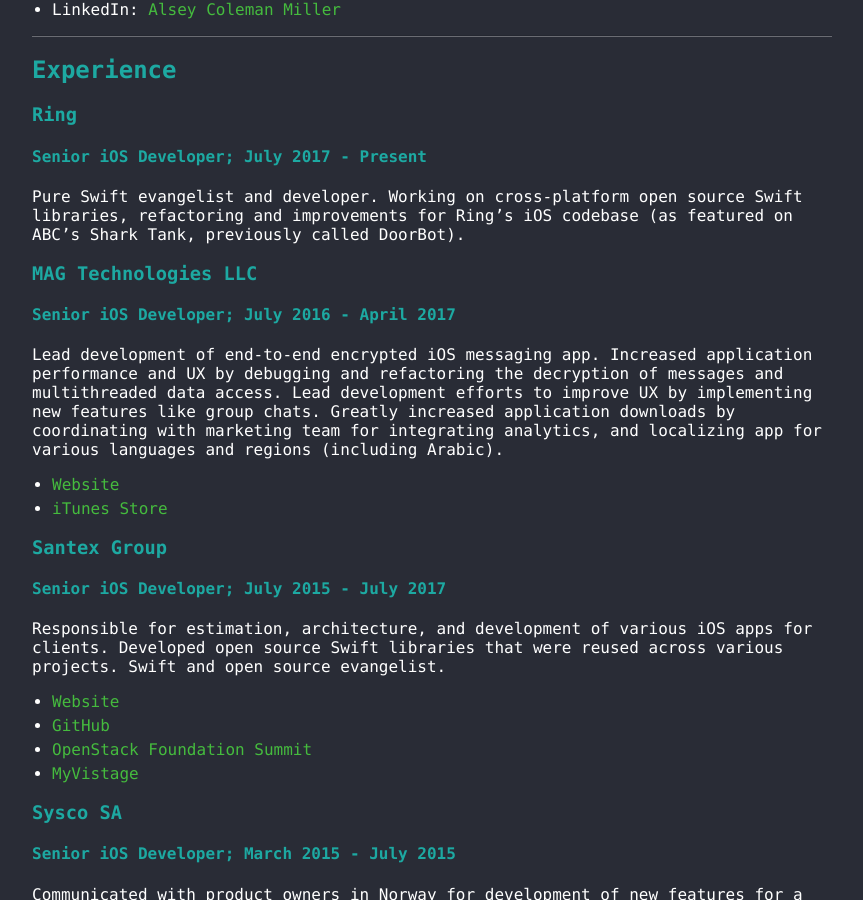
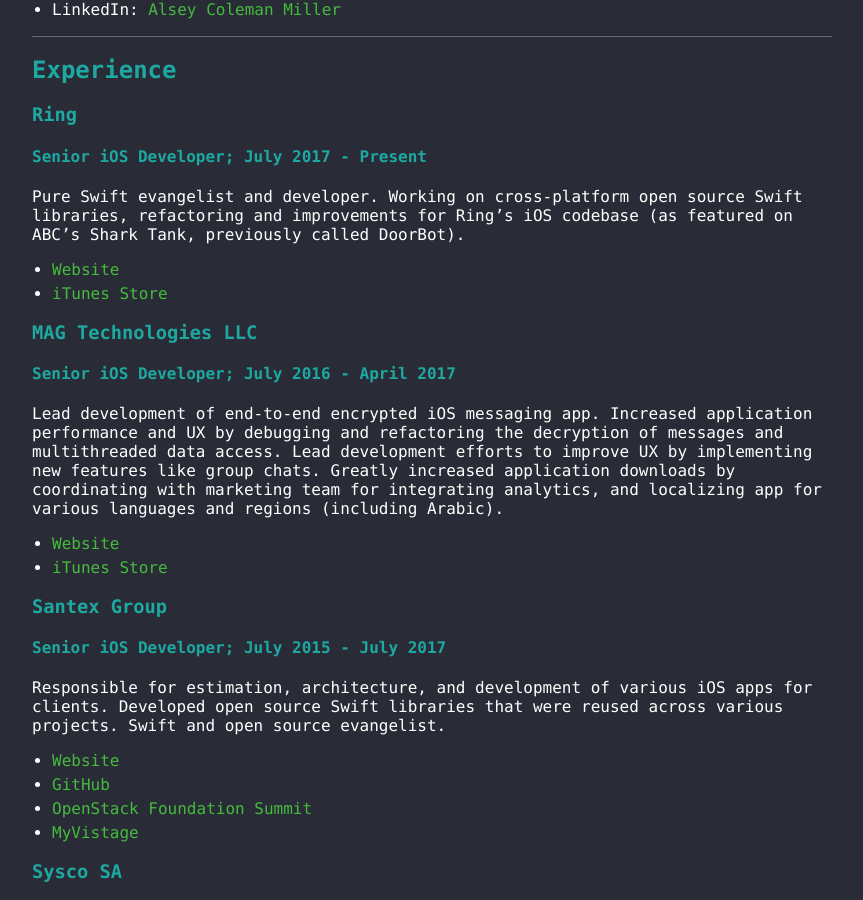
Before and after one commit to colemancda/colemancda.github.io, a Jekyll site: the page built from about.md, in a window 1280 px wide and 900 px high, scrolled down 717 px. Shown: the whole window, without its empty margins (208-1071 px from the left). Built offline with Jekyll 4.4.1, drawn with Linux system fonts in a browser that asks for light colours; our own code applies the rules of GitHub Pages for plain Markdown files.

Commit message:
Updated About Me page

```diff
--- a/about.md
+++ b/about.md
@@ -39,6 +39,9 @@ Seasoned iOS Developer experienced in designing and developing custom applicatio
 #### Senior iOS Developer; July 2017 - Present
 
 Pure Swift evangelist and developer. Working on cross-platform open source Swift libraries, refactoring and improvements for Ring's iOS codebase (as featured on ABC’s Shark Tank, previously called DoorBot).
+
+- [Website](http://www.ring.com)
+- [iTunes Store](https://itunes.apple.com/us/app/ring-always-home/id926252661)
 
 ### MAG Technologies LLC
 
```
